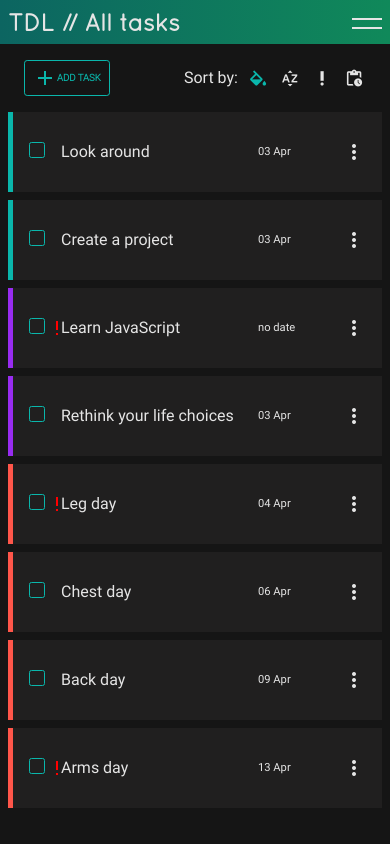
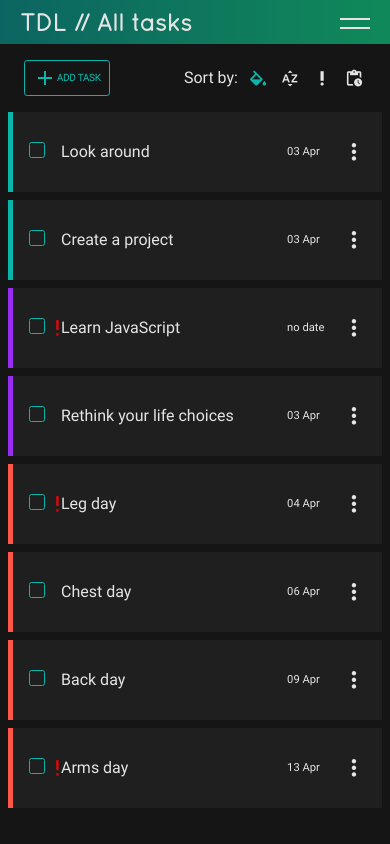
Before and after one commit to Dimar1510/todo, a plain HTML site: page index.html in a window 390 px wide. Drawn offline with nearby package versions, Linux system fonts and the light colour scheme.

Commit message:
icon fix

```diff
--- a/style.css
+++ b/style.css
@@ -564,7 +564,7 @@ dialog form {
     width: 100%;
     background-color: var(--clr-light);
     display: grid;
-    grid-template-columns: 1fr 100px min-content min-content;
+    grid-template-columns: 1fr 7ch min-content min-content;
     padding: 0.5rem 1rem;
     align-items: center;
     border-left: 5px solid;
@@ -656,7 +656,7 @@ dialog form {
 
 .card-date {
     font-size: 0.7rem;
-    padding-inline: 1rem;
+    padding-inline: 0.5rem;
 }
 
 .card-right .material-symbols-outlined, .sortBtns span{
@@ -707,7 +707,7 @@ dialog form {
     }
 
     .header {
-        z-index: 10;
+        padding-inline: 20px;
     }
 
     .title {
@@ -765,6 +765,9 @@ dialog form {
 
     }
 
+    .task-card:not(.task-card:has(#btnCreate)) .material-symbols-outlined {
+        scale: 1.1;
+    }
 
     .main-container.show .sidebar {
         display: block;
@@ -798,7 +801,7 @@ dialog form {
         display: none;
         position: absolute;
         right: 3rem;
-        gap: 0.5rem;
+        gap: 1rem;
         background-color: inherit;
         height: 100%;
         padding-left: 1rem;
```
